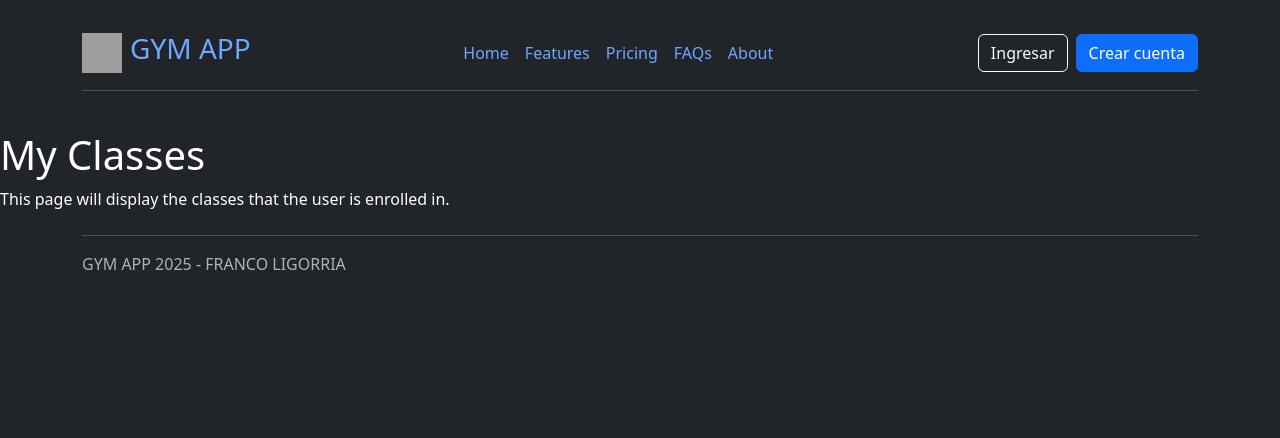
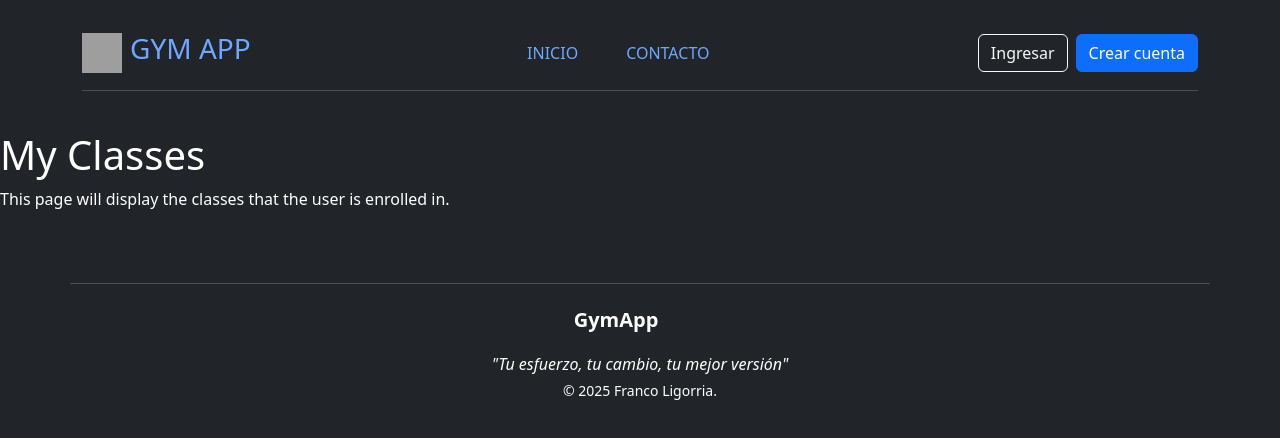
Before and after one commit to FrancoAndres190/TPFINALPROYLABFRONT, a React (Vite) app: page /misclases in a window 1280 px wide. Shown: the top 438 px of the page. Built offline with nearby package versions, Linux system fonts and the light colour scheme; grey boxes are pictures that could not be loaded.

Commit message:
Header y Footer

```diff
--- a/src/components/Footer.tsx
+++ b/src/components/Footer.tsx
@@ -1,10 +1,42 @@
 const Footer = () => {
+  const year = new Date().getFullYear();
+
   return (
-    <footer className="container">
-      <div className="d-flex flex-wrap justify-content-between align-items-center py-3 my-4 border-top">
-        <p className="col-md-4 mb-0 text-body-secondary">
-          GYM APP 2025 - FRANCO LIGORRIA
-        </p>
+    <footer className="bg-dark text-white mt-5 py-4 align-items-center justify-content-center">
+      <div className="container border-top py-4">
+        <div className="container text-center">
+          <div className="d-flex align-items-center justify-content-center">
+            <h5 className="fw-bold mb-1">GymApp</h5>
+            <a
+              href="https://instagram.com"
+              target="_blank"
+              rel="noopener noreferrer"
+              className="text-white mx-2"
+              style={{ fontSize: "1.5rem" }}>
+              <i className="bi bi-instagram"></i>
+            </a>
+            <a
+              href="https://facebook.com"
+              target="_blank"
+              rel="noopener noreferrer"
+              className="text-white mx-2"
+              style={{ fontSize: "1.5rem" }}>
+              <i className="bi bi-facebook"></i>
+            </a>
+            <a
+              href="https://wa.me/123456789"
+              target="_blank"
+              rel="noopener noreferrer"
+              className="text-white mx-2"
+              style={{ fontSize: "1.5rem" }}>
+              <i className="bi bi-whatsapp"></i>
+            </a>
+          </div>
+          <p className="mb-1 my-3 fst-italic">
+            "Tu esfuerzo, tu cambio, tu mejor versión"
+          </p>
+          <small className="d-block my-1">&copy; {year} Franco Ligorria.</small>
+        </div>
       </div>
     </footer>
   );
--- a/src/components/Header.tsx
+++ b/src/components/Header.tsx
@@ -1,5 +1,6 @@
 import { Link, useNavigate } from "react-router-dom";
 import { useAuth } from "./AuthContext";
+import NavMenu from "./NavMenu";
 
 const Header = () => {
   const { isLoggedIn, logout } = useAuth();
@@ -31,31 +32,7 @@ const Header = () => {
 
           {/* Navegación */}
           <ul className="nav col-12 col-md-auto mb-2 justify-content-center mb-md-0">
-            <li>
-              <Link to="/" className="nav-link px-2">
-                Home
-              </Link>
-            </li>
-            <li>
-              <Link to="/features" className="nav-link px-2">
-                Features
-              </Link>
-            </li>
-            <li>
-              <Link to="/pricing" className="nav-link px-2">
-                Pricing
-              </Link>
-            </li>
-            <li>
-              <Link to="/faqs" className="nav-link px-2">
-                FAQs
-              </Link>
-            </li>
-            <li>
-              <Link to="/about" className="nav-link px-2">
-                About
-              </Link>
-            </li>
+            <NavMenu />{" "}
           </ul>
 
           {/* Botones */}
--- /dev/null
+++ b/src/components/NavMenu.tsx
@@ -0,0 +1,63 @@
+import { useAuth } from "./AuthContext";
+import { NavLink } from "react-router-dom";
+
+const NavMenu = () => {
+  const { roles, isLoggedIn } = useAuth();
+
+  return (
+    <>
+      {/* Botones para todos */}
+
+      <li className="nav-item">
+        <NavLink className="nav-link mx-2" to="/">
+          INICIO
+        </NavLink>
+      </li>
+      <li className="nav-item">
+        <NavLink className="nav-link mx-2" to="/contacto">
+          CONTACTO
+        </NavLink>
+      </li>
+
+      {/* Si está logueado */}
+      {isLoggedIn && (
+        <>
+          <li className="nav-item">
+            <NavLink className="nav-link mx-2" to="/clases">
+              CLASES
+            </NavLink>
+          </li>
+          <li className="nav-item">
+            <NavLink className="nav-link mx-2" to="/misclases">
+              MIS CLASES
+            </NavLink>
+          </li>
+        </>
+      )}
+
+      {/* Si es COACH */}
+      {isLoggedIn && roles.includes("ROLE_COACH") && (
+        <>
+          <li className="nav-item">
+            <NavLink className="nav-link mx-2" to="/coach">
+              PANEL PROFESOR
+            </NavLink>
+          </li>
+        </>
+      )}
+
+      {/* Si es ADMIN */}
+      {isLoggedIn && roles.includes("ROLE_ADMIN") && (
+        <>
+          <li className="nav-item">
+            <NavLink className="nav-link mx-2" to="/admin">
+              PANEL ADMIN
+            </NavLink>
+          </li>
+        </>
+      )}
+    </>
+  );
+};
+
+export default NavMenu;
```
